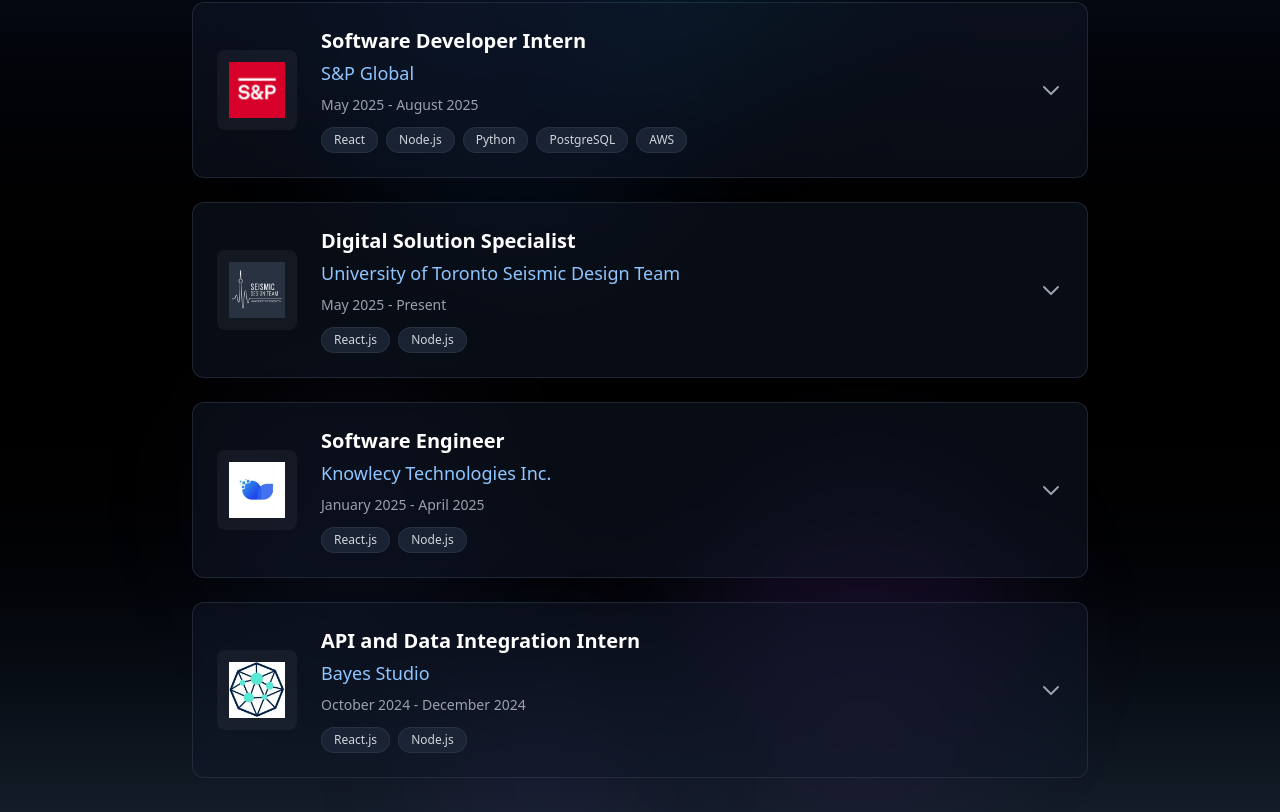
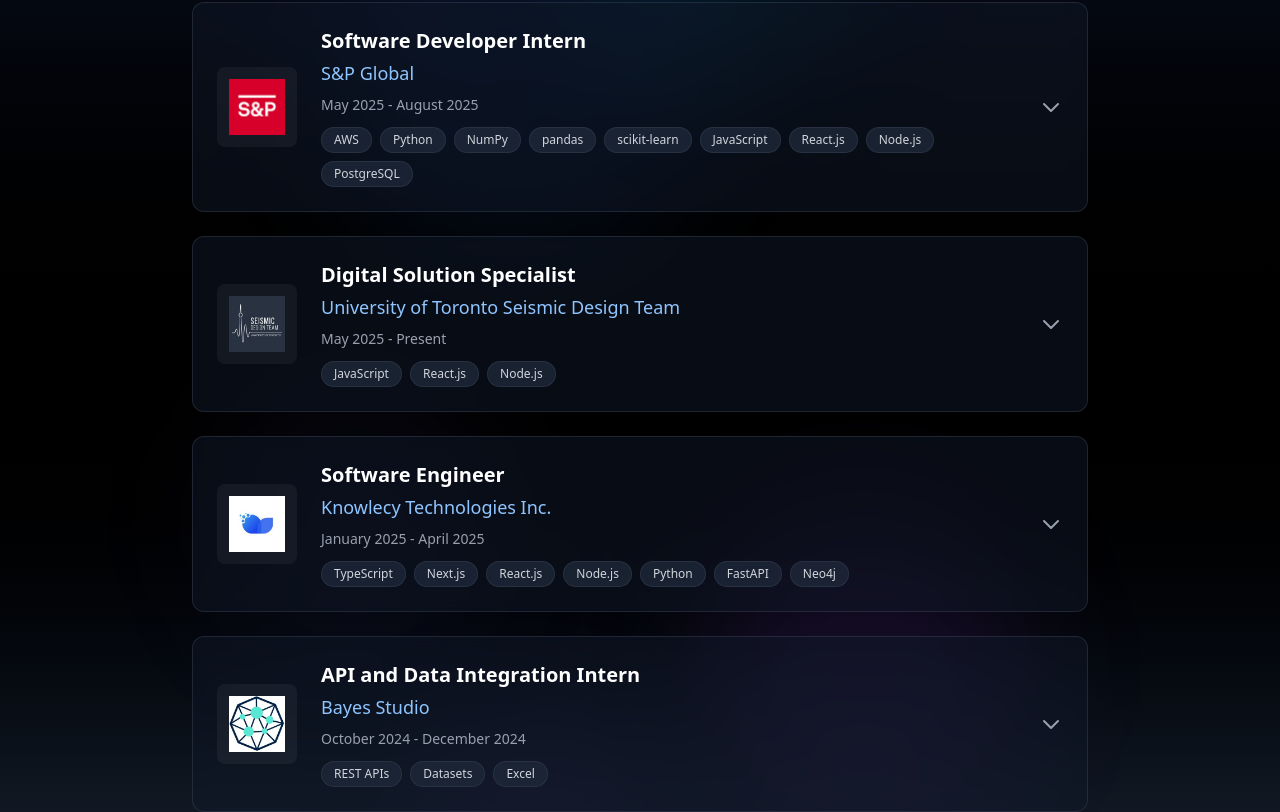
Before and after one commit to stanleypangg/Portfolio, a React (Vite) app: page / in a window 1280 px wide. Shown: the part 2458-3270 px from the top of the page. Built offline with nearby package versions, Linux system fonts and the light colour scheme.

Commit message:
experience technologies update

```diff
--- a/src/pages/Experience.jsx
+++ b/src/pages/Experience.jsx
@@ -10,7 +10,7 @@
       role: 'Software Developer Intern',
       date: 'May 2025 - August 2025',
       description: 'Lorem Ipsum',
-      technologies: ['React', 'Node.js', 'Python', 'PostgreSQL', 'AWS']
+      technologies: ['AWS', 'Python', 'NumPy', 'pandas', 'scikit-learn', 'JavaScript', 'React.js', 'Node.js', 'PostgreSQL']
     },
     {
       imagePath: 'uoftseismicdesignteam_logo.jpg',
@@ -19,7 +19,7 @@
       role: 'Digital Solution Specialist',
       date: 'May 2025 - Present',
       description: 'Lorem Ipsum',
-      technologies: ['React.js', 'Node.js']
+      technologies: ['JavaScript', 'React.js', 'Node.js']
     },
     {
       imagePath: 'knowlecy_logo.jpg',
@@ -28,7 +28,7 @@
       role: 'Software Engineer',
       date: 'January 2025 - April 2025',
       description: 'Lorem Ipsum',
-      technologies: ['React.js', 'Node.js']
+      technologies: ['TypeScript', 'Next.js', 'React.js', 'Node.js', 'Python', 'FastAPI', 'Neo4j']
     },
     {
       imagePath: 'bayes_studio_logo.jpg',
@@ -37,7 +37,7 @@
       role: 'API and Data Integration Intern',
       date: 'October 2024 - December 2024',
       description: 'Lorem Ipsum',
-      technologies: ['React.js', 'Node.js']
+      technologies: ['REST APIs', 'Datasets', 'Excel']
     }
   ]
 
```
